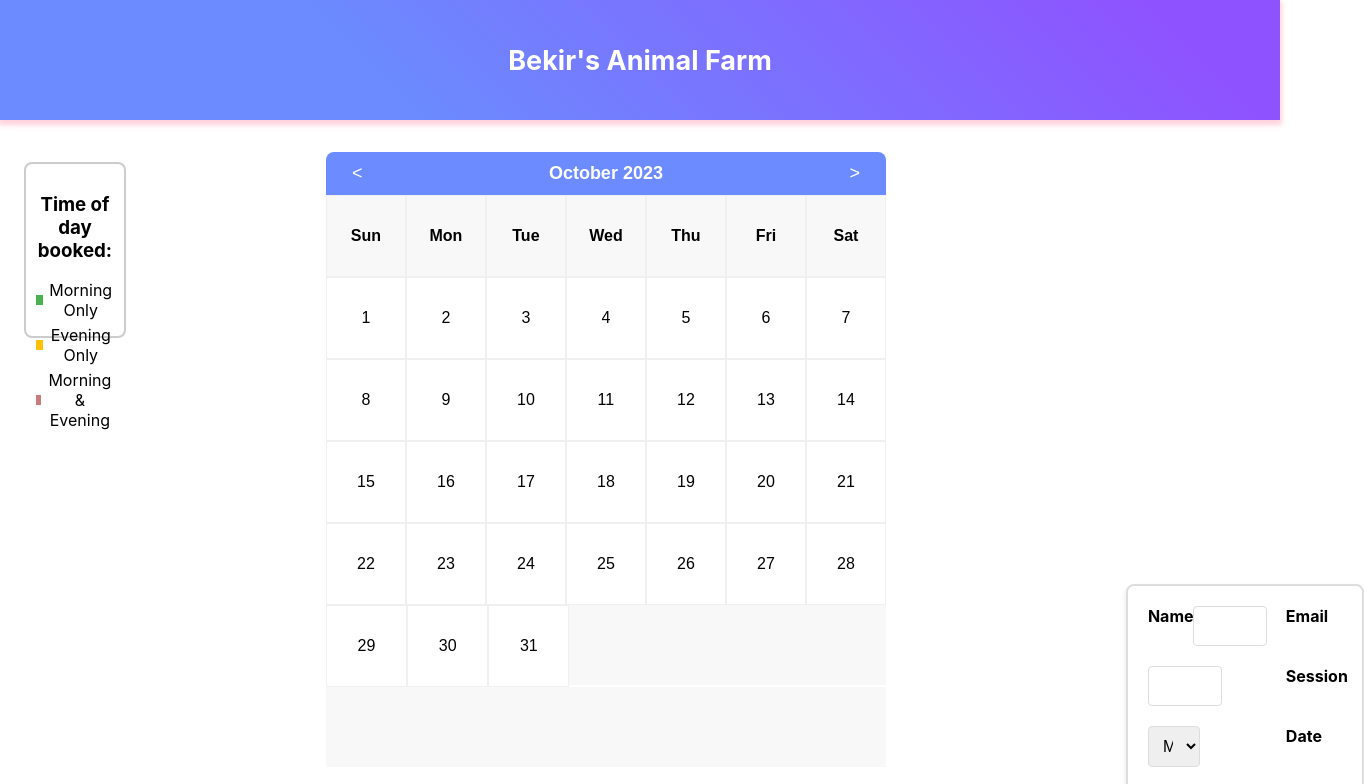
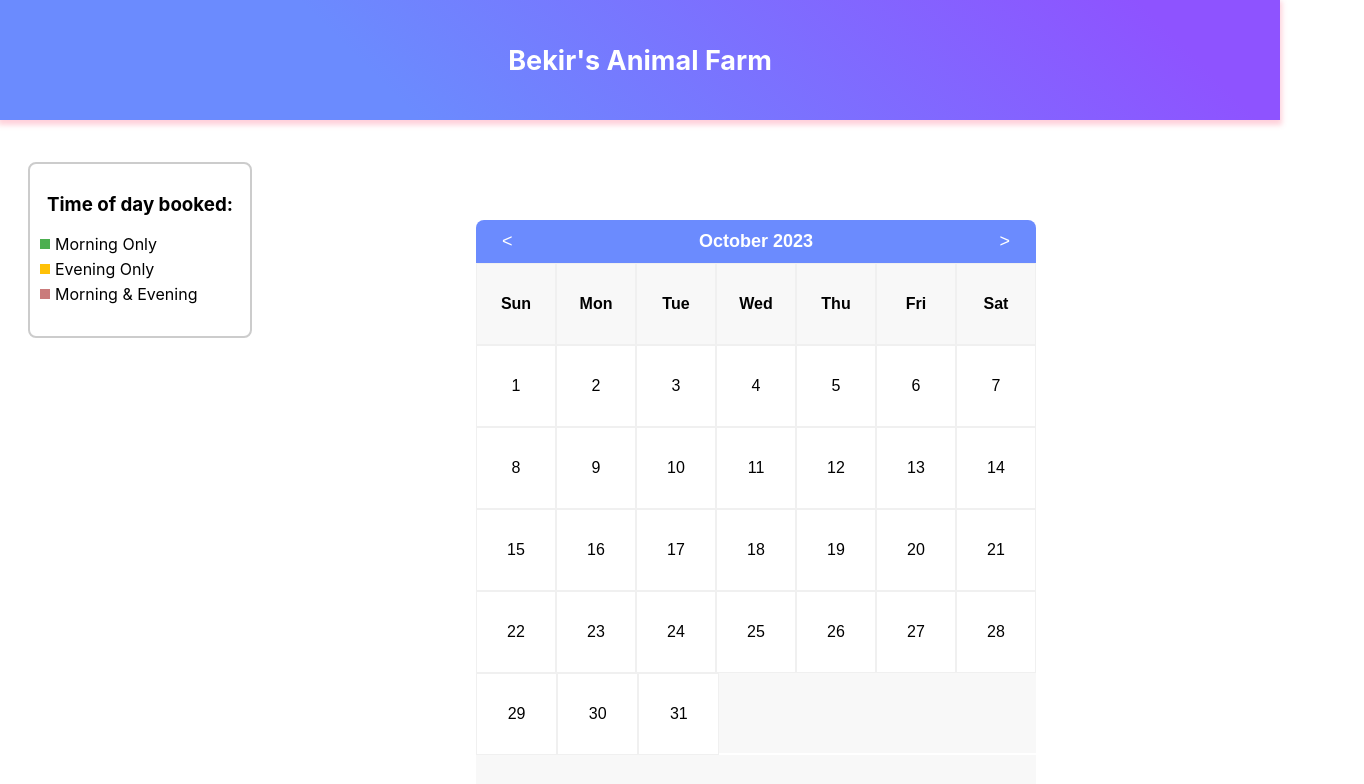
Before and after one commit to BEKIRKSU/AnimalFarm, a React (Create React App) app: page /VolunteerView in a window 1280 px wide. Shown: the top 784 px of the page, 1364 px wide, since content can reach past the window. Built offline with nearby package versions, Linux system fonts and the light colour scheme; no server answers.

Commit message:
Booking page cleaned

```diff
--- a/src/App.css
+++ b/src/App.css
@@ -27,12 +27,6 @@
   color: #61dafb;
 }
 
-.Calendar-Inputs {
-   display: flex;
-   flex-direction: row;
-   margin-top: 2rem;
-}
-
 .red {
   background-color: rgb(202, 123, 123);
 }
--- a/src/BookingForm.css
+++ b/src/BookingForm.css
@@ -4,12 +4,11 @@
     border: 2px solid #ddd;
     border-radius: 8px;
     box-shadow: 0px 4px 6px rgba(0, 0, 0, 0.1);
-    margin: auto;
+    margin-top: 30rem;
     display: flex;
     flex-wrap: wrap;
     justify-content: space-between;
     max-width: none;
-    margin-top: 25rem;
     margin-bottom: 2rem;
     height: 9.5rem;
     padding-bottom: 2rem;
@@ -25,7 +24,6 @@
     text-align: right;
     padding-right: 10px;
 }
-
 
   .inputStyle,
   .selectStyle {
--- a/src/Home.jsx
+++ b/src/Home.jsx
@@ -1,7 +1,6 @@
 import React, { useEffect } from 'react';
 import { useNavigate } from 'react-router-dom';
 import "./Home.css";
-import Key from './Key';
 
 function Home() {
   const navigate = useNavigate();
@@ -19,7 +18,6 @@ function Home() {
             <main className="content">
               <div className="typewriter">
                 <h1>Welcome to Bekir's Citflik.</h1>
-                <Key />
                 {/* <p>Volunteer or Manager</p> */}
                 </div>
                <div className="button-group">
--- /dev/null
+++ b/src/VolunteerView.css
@@ -0,0 +1,32 @@
+.Calendar-Inputs {
+    display: flex;
+    flex-wrap: wrap;
+    justify-content: space-around;
+    align-items: center;
+    gap: 1rem;
+    margin-top: 2rem;
+  }
+
+  .Key {
+    flex: 0 0 50%;
+    display: flex;
+    justify-content: center;
+    align-items: center;
+  }
+
+  .Calendar {
+    flex: 0 0 50%;
+    display: flex;
+    flex-direction: column;
+    align-items: center;
+    justify-content: center;
+    margin-bottom: 100px;
+  }
+
+  .BookingForm {
+    width: 100%;
+    margin-top: 2rem;
+    display: flex;
+    justify-content: center;
+    align-items: center;
+  }
--- a/src/VolunteerView.jsx
+++ b/src/VolunteerView.jsx
@@ -2,6 +2,7 @@ import React from 'react';
 import Key from './Key';
 import Calendar from './Calendar';
 import BookingForm from './BookingForm';
+import "./VolunteerView.css"
 
 function VolunteerView() {
     return (
```
